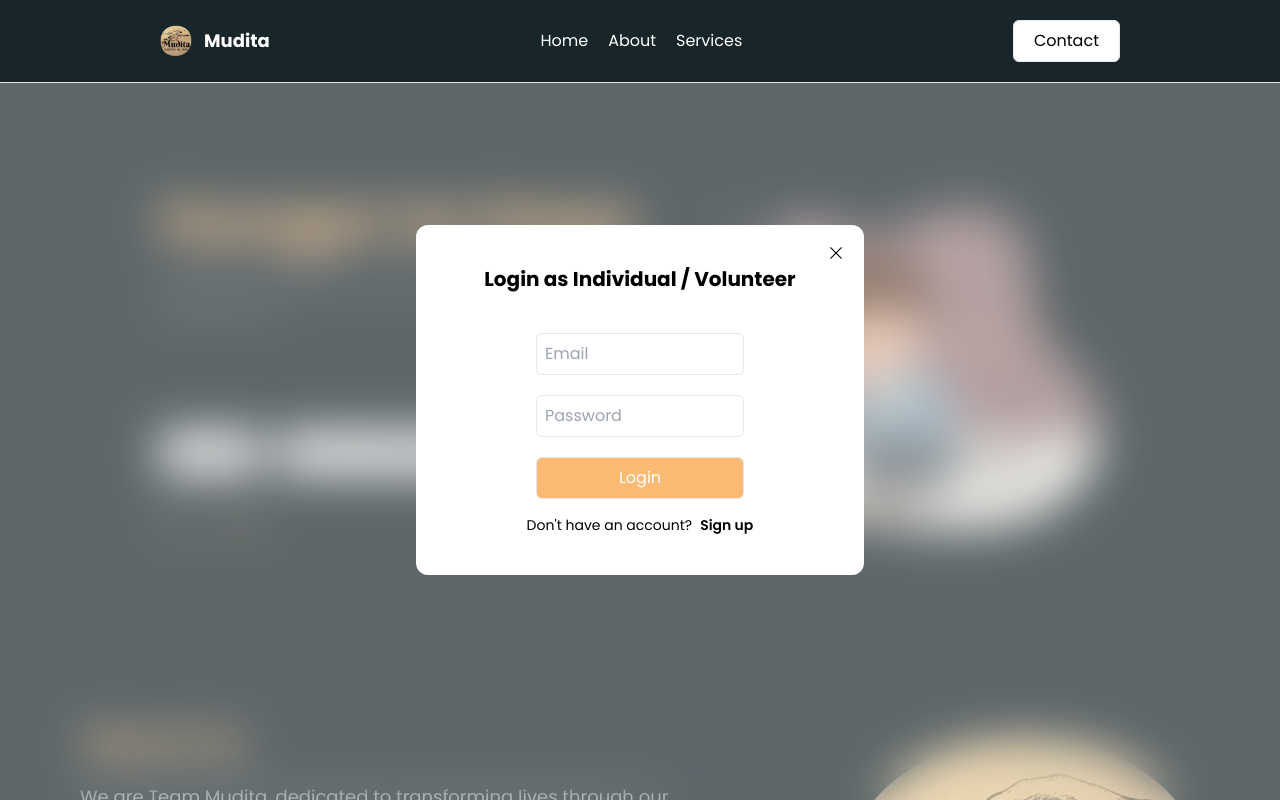
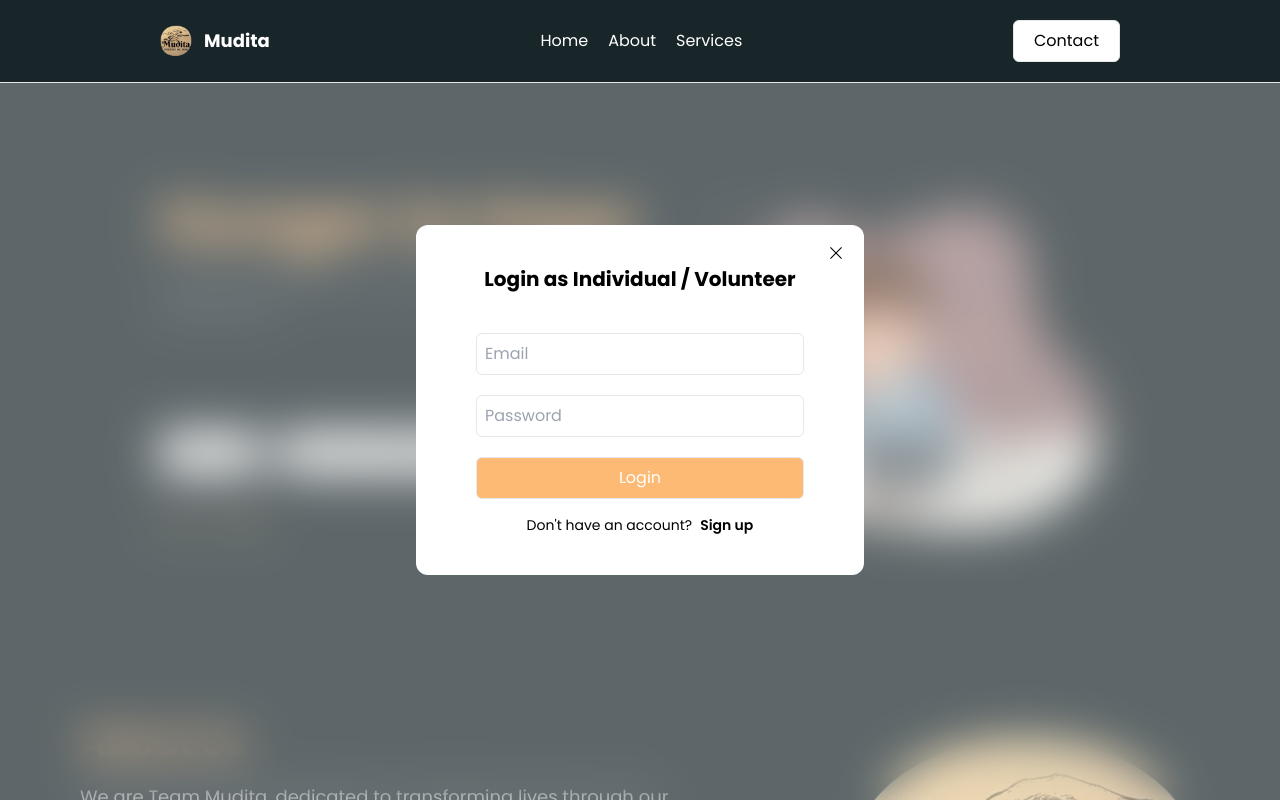
Before and after one commit to priyanshukumarsinha/muditaHackathonFontend, a React (Vite) app: page / in a window 1280 px wide. Both pictures are taken after a click on the button "Login as Individual". Shown: the top 800 px of the page. Built offline with nearby package versions, Linux system fonts and the light colour scheme.

Commit message:
refactor: Update Login and Signup form padding in Login.jsx and Signup.jsx

```diff
--- a/src/components/Login/Login.jsx
+++ b/src/components/Login/Login.jsx
@@ -28,7 +28,7 @@ const Login = ({ setShowLogin, search, setShowSignup }) => {
     <div className='w-full bg-white/30 backdrop-blur-xl flex absolute top-0 justify-center items-center h-screen'>
       <div className='w-full max-w-md bg-white p-6 sm:p-10 md:p-10 rounded-xl relative mx-4 sm:mx-auto'>
         <h1 className='text-xl font-bold text-center pb-5 md:pb-10'>Login as {search}</h1>
-        <form action="" className='flex flex-col gap-4 sm:gap-5 px-4 sm:px-10 md:px-20'>
+        <form action="" className='flex flex-col gap-4 sm:gap-5 px-4 sm:px-10 md:px-5'>
           <input
             value={email}
             onChange={(e) => setEmail(e.target.value)}
--- a/src/components/Signup/Signup.jsx
+++ b/src/components/Signup/Signup.jsx
@@ -31,7 +31,7 @@ const Signup = ({setShowLogin, search, setShowSignup}) => {
     <div className='w-full bg-white/30 backdrop-blur-xl flex absolute top-0 justify-center items-center h-screen'>
         <div className='w-full max-w-md bg-white p-6 sm:p-10 md:p-5 rounded-xl relative top-20 mx-4 sm:mx-auto'>
             <h1 className='text-xl font-bold text-center pb-5 md:pb-10'>Signup as {search}</h1>
-            <form action="" className='flex flex-col gap-4 sm:gap-5 px-4 sm:px-10 md:px-20'>
+            <form action="" className='flex flex-col gap-4 sm:gap-5 px-4 sm:px-10 '>
                 <input
                 value={name}
                 onChange={(e) => setName(e.target.value)}
```
